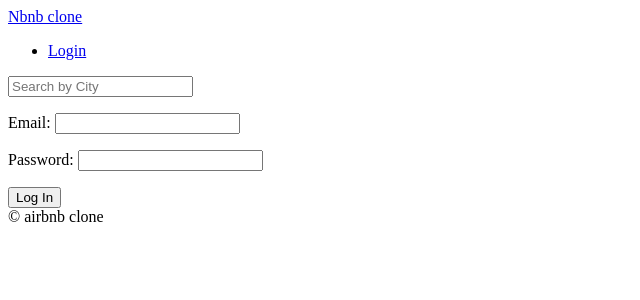
After one commit to RyuJeongSang/airbnb-clone, a Django app: page /users/login in a window 1280 px wide. The commit adds this page. Shown: the top 300 px of the page, without its empty margins (0-640 px from the left). Run offline with Django 3.2, Linux system fonts and the light colour scheme.

Commit message:
View Feature: Login form

```diff
--- a/config/urls.py
+++ b/config/urls.py
@@ -22,6 +22,7 @@ from django.conf.urls.static import static
 urlpatterns = [
     path("", include("core.urls", namespace="core")),
     path("rooms/", include("rooms.urls", namespace="rooms")),
+    path("users/", include("users.urls", namespace="users")),
     path("admin/", admin.site.urls),
 ]
 
--- a/templates/partials/nav.html
+++ b/templates/partials/nav.html
@@ -1,4 +1,8 @@
 <a href='{% url "core:home" %}'>Nbnb clone</a>
 <ul>
-    <li><a href="#">Login</a></li>
+    {% if user.is_authenticated %}
+        <li><a href='{% url "users:logout" %}'>Log out</a></li>
+    {% else %}
+        <li><a href='{% url "users:login" %}'>Login</a></li>
+    {% endif %}
 </ul>
--- /dev/null
+++ b/templates/users/login.html
@@ -0,0 +1,13 @@
+{% extends "base.html" %}
+
+{% block page_title %}
+    Login
+{% endblock page_title %}
+
+{% block content %}
+    <form method="POST" action='{% url "users:login" %}'>
+        {% csrf_token %}
+        {{form.as_p}}
+        <button>Log In</button>
+    </form>
+{% endblock content %}
--- /dev/null
+++ b/users/forms.py
@@ -0,0 +1,20 @@
+from django import forms
+from . import models
+
+
+class LoginForm(forms.Form):
+
+    email = forms.EmailField()
+    password = forms.CharField(widget=forms.PasswordInput)
+
+    def clean(self):
+        email = self.cleaned_data.get("email")
+        password = self.cleaned_data.get("password")
+        try:
+            user = models.User.objects.get(email=email)
+            if user.check_password(password):
+                return self.cleaned_data
+            else:
+                self.add_error("password", forms.ValidationError("Password is wrong"))
+        except models.User.DoesNotExist:
+            self.add_error("email", forms.ValidationError("User does not exist"))
--- a/users/urls.py
+++ b/users/urls.py
@@ -0,0 +1,10 @@
+from django.urls import path
+from . import views
+
+
+app_name = "users"
+
+urlpatterns = [
+    path("login", views.LoginView.as_view(), name="login"),
+    path("logout", views.log_out, name="logout"),
+]
--- a/users/views.py
+++ b/users/views.py
@@ -1,3 +1,29 @@
-from django.shortcuts import render
+from django.views import View
+from django.shortcuts import render, redirect, reverse
+from django.contrib.auth import authenticate, login, logout
+from . import forms
 
-# Create your views here.
+
+class LoginView(View):
+
+    """ LoginView Definition """
+
+    def get(self, request):
+        form = forms.LoginForm()
+        return render(request, "users/login.html", {"form": form})
+
+    def post(self, request):
+        form = forms.LoginForm(request.POST)
+        if form.is_valid():
+            email = form.cleaned_data.get("email")
+            password = form.cleaned_data.get("password")
+            user = authenticate(request, username=email, password=password)
+            if user is not None:
+                login(request, user)
+                return redirect(reverse("core:home"))
+        return render(request, "users/login.html", {"form": form})
+
+
+def log_out(request):
+    logout(request)
+    return redirect(reverse("core:home"))
```
Also changed, not shown: 1 other file.
